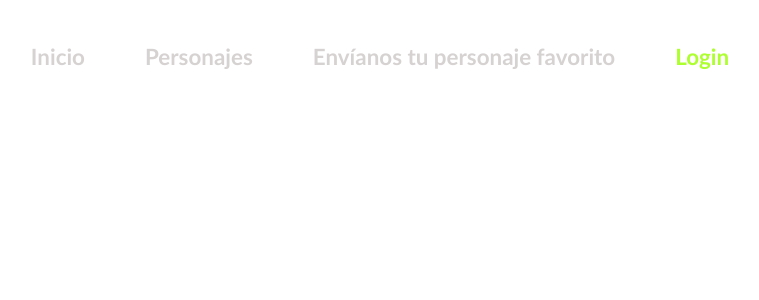
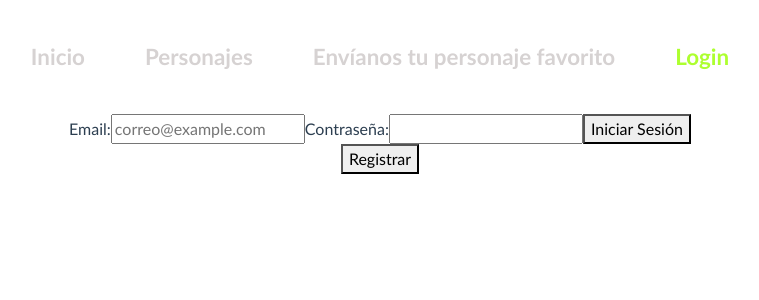
Before and after one commit to susmoreno/PWA-project, a Vue app: page /#/inicio-sesion in a window 1280 px wide. Shown: the top 300 px of the page, without its empty margins (260-1019 px from the left). Built offline with nearby package versions, Linux system fonts and the light colour scheme; no server answers; what vue-notification would draw is missing.

Commit message:
update LoginComp.vue
add login

```diff
--- a/src/components/LoginComp.vue
+++ b/src/components/LoginComp.vue
@@ -0,0 +1,99 @@
+<template>
+    <div>
+      <!-- Verifica si el usuario está autenticado -->
+      <div v-if="user">
+        <p>Bienvenido, {{ user.email }}</p>
+        <button @click="signOut">Cerrar Sesión</button>
+      </div>
+      <!-- Si no está autenticado, muestra los campos de inicio de sesión/registro -->
+      <div v-else>
+        <form @submit.prevent="signIn">
+          <label>Email:</label>
+          <input v-model="email" type="email" placeholder="correo@example.com" autocomplete="username" />
+
+          <label>Contraseña:</label>
+          <input v-model="password" type="password" autocomplete="current-password" />
+
+          <button type="submit" :disabled="loading">Iniciar Sesión</button>
+        </form>
+
+        <button @click="signUp" :disabled="loading">Registrar</button>
+
+        <!-- Mostrar mensaje de error -->
+        <p v-if="error" style="color: red;">{{ error }}</p>
+
+        <!-- Mostrar indicador de carga -->
+        <div v-if="loading">Cargando...</div>
+      </div>
+    </div>
+  </template>
+
+  <script>
+  import * as firebase from '@/firebase';
+
+  export default {
+    data() {
+      return {
+        email: '',
+        password: '',
+        user: null,
+        error: null,
+        loading: false,
+      };
+    },
+    mounted() {
+      // Escucha cambios en la autenticación
+      firebase.auth.onAuthStateChanged((user) => {
+        this.user = user;
+      });
+    },
+    methods: {
+      signIn() {
+        this.loading = true; // Mostrar indicador de carga
+        firebase.auth.signInWithEmailAndPassword(this.email, this.password)
+          .then(() => {
+            // Limpiar campos después de iniciar sesión
+            this.email = '';
+            this.password = '';
+            this.error = null; // Limpiar mensaje de error
+          })
+          .catch(error => {
+            console.error(error.message);
+            this.error = 'Error al iniciar sesión. Verifica tus credenciales.';
+          })
+          .finally(() => {
+            this.loading = false; // Ocultar indicador de carga
+          });
+      },
+
+      signUp() {
+        this.loading = true; // Mostrar indicador de carga
+        firebase.auth.createUserWithEmailAndPassword(this.email, this.password)
+          .then(() => {
+            // Limpiar campos después de registrar
+            this.email = '';
+            this.password = '';
+            this.error = null; // Limpiar mensaje de error
+          })
+          .catch(error => {
+            console.error(error.message);
+            this.error = 'Error al registrar. Verifica tus credenciales.';
+          })
+          .finally(() => {
+            this.loading = false; // Ocultar indicador de carga
+          });
+      },
+
+      signOut() {
+        firebase.auth.signOut()
+          .then(() => {
+            this.error = null; // Limpiar mensaje de error
+            console.log('Cierre de sesión exitoso');
+          })
+          .catch(error => {
+            console.error('Error al cerrar sesión:', error.message);
+          });
+      },
+    },
+  };
+  </script>
```
